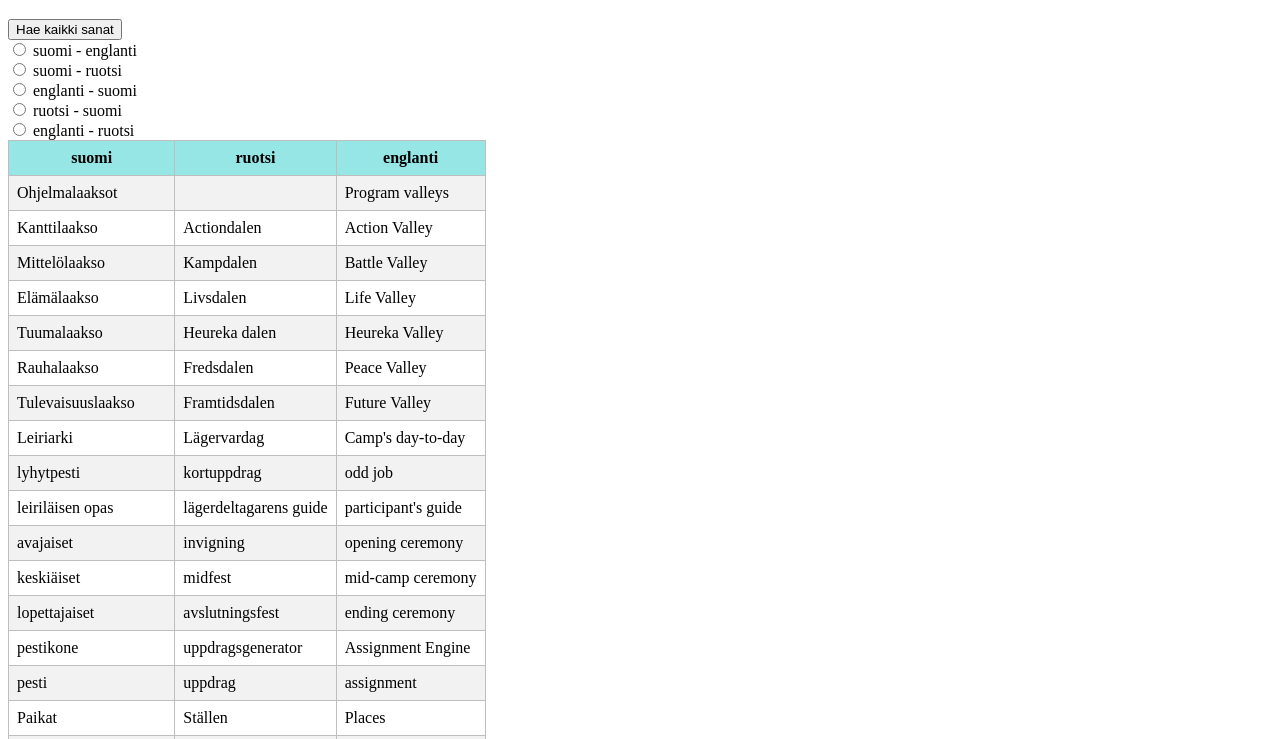
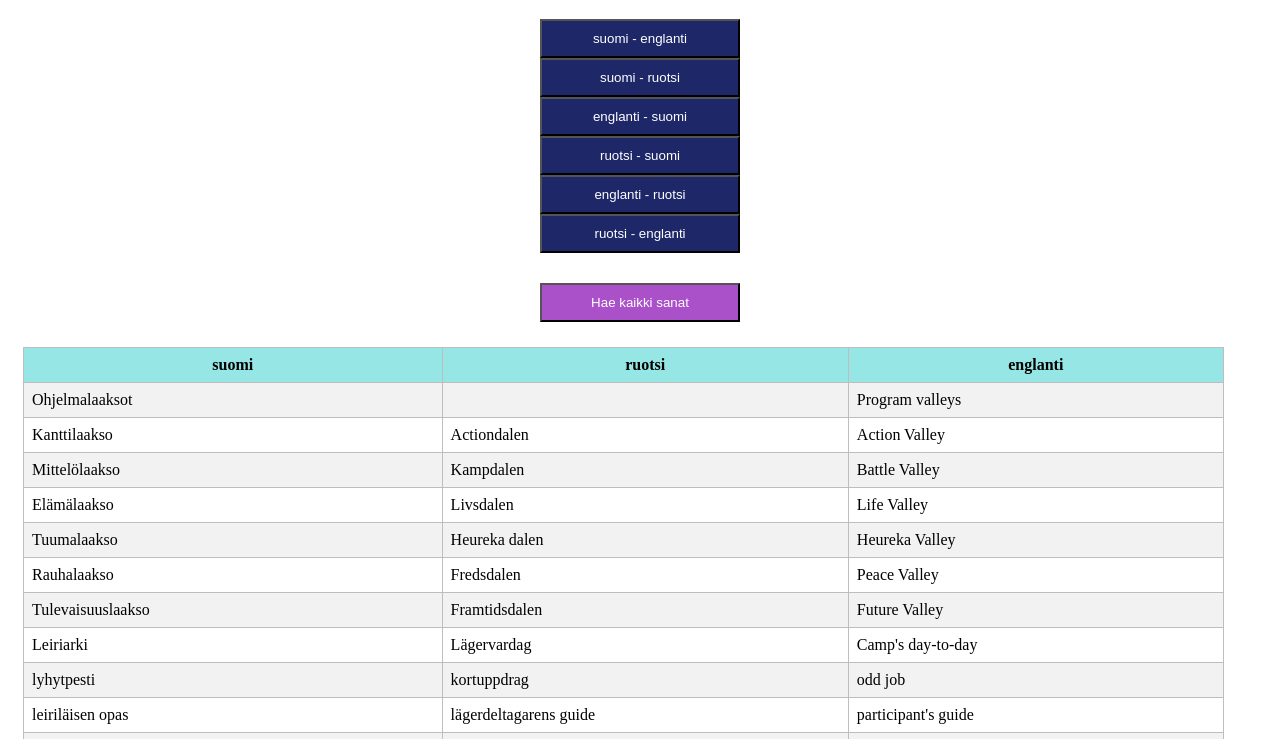
Before and after one commit to faltzuthewiz/kajo2022-dictionary, a plain HTML site: page index.html in a window 1280 px wide. Shown: the part 61-800 px from the top of the page. Drawn offline with Linux system fonts and the light colour scheme.

Commit message:
CSS magic and a huge JS mess.

```diff
--- a/index.html
+++ b/index.html
@@ -15,7 +15,7 @@
 
     </div>
     -->
-    <button onclick="getAll()">Hae kaikki sanat</button>
+
     <!--
      Trying out a new version of the select option
 <form>
@@ -29,6 +29,7 @@
   <button id="btn" onclick="selectFirstLanguage()">Get the Selected Index</button> -->
 </form>
 
+<!--
     <div>
       <form>
         <input onclick="checkSelection()" type="radio" id="suomi-englanti">
@@ -42,6 +43,23 @@
         <input onclick="checkSelection()" type="radio" id="englanti-ruotsi">
         <label for="englanti-ruotsi">englanti - ruotsi</label> <br>
       </form>
+    </div>
+-->
+
+    <div class="center">
+    <div class="btn-group">
+      <button onclick="selectFinEng()" id="suomi-englanti">suomi - englanti</button>
+      <button >suomi - ruotsi</button>
+      <button>englanti - suomi</button>
+      <button>ruotsi - suomi</button>
+      <button>englanti - ruotsi</button>
+      <button>ruotsi - englanti</button>
+    </div>
+    </div>
+
+    <!--This button starts the "Get all words" -function. -->
+    <div class="center">
+      <button class="get-all-btn" onclick="getAll()">Hae kaikki sanat</button>
     </div>
 
     <div id="outputArea"></div>
--- a/sanakirja.js
+++ b/sanakirja.js
@@ -164,6 +164,7 @@ text += "</table>"
 document.getElementById("outputAreaGetAll").innerHTML = text;
 }
 
+/*
 // Find a specific word (here: Finnish-English)
 function search2() {
     let keyWord = document.getElementById("searchInput").value;
@@ -172,6 +173,7 @@ function search2() {
     document.getElementById("outputArea").innerHTML = "Suomi: " + foundObject.suomi + " Englanti: " + foundObject.english;
     console.log(foundObject);
   }
+  */
 
 // Create variables for different language options.
 let finEng = document.getElementById("suomi-englanti");
@@ -180,6 +182,7 @@ let engFin = document.getElementById("englanti-suomi");
 let sweFin = document.getElementById("ruotsi-suomi");
 let engSwe = document.getElementById("englanti-ruotsi");
 let sweEng = document.getElementById("ruotsi-englanti");
+
 
 // Selects two languages to display
   function selectLanguages() {
@@ -241,6 +244,7 @@ let sweEng = document.getElementById("ruotsi-englanti");
 
 
  // Starts when the user clicks one of the language options. Checks which two languages was selected in which order.
+ /* Don't think I need this long since I dropped the radio buttons.
   function checkSelection() {
       if (finEng.checked == true) {
         lang1 = suomi;
@@ -274,7 +278,18 @@ let sweEng = document.getElementById("ruotsi-englanti");
         return selectLanguagesTest();
   }
 }
+*/
 
+// If I used parameters, I probably don't need to repeat the same code over and over... Function runs when user selects "Finnish - English" button.
+function selectFinEng() {
+    lang1 = suomi;
+    lang2 = english;
+    header1 = "suomi";
+    header2 = "englanti";
+    return selectLanguagesTest();
+}
+
+// DO NOT DELETE, IT IS NOT UNIMPORTANT DESPITE OF THE NAME. Btw change the name for the final version.
 function selectLanguagesTest() {
     let text = "<table><tr><th>" + header1 + "</th><th>" + header2 + "</th></tr>";
     for (var i = 0; i < words.length; i++) {
@@ -283,11 +298,12 @@ function selectLanguagesTest() {
     text += "</table>"
     document.getElementById("outputAreaGetAll").innerHTML = text;
 
-    // Unchecks radio buttons.
-    uncheckOptions();
+    // Unchecks radio buttons. Tbh I don't need the radio button uncheck anymore.
+    //uncheckOptions();
    // console.log(selectedLanguage1);
 }
 
+/* Don't think I need this anymore since I dropped the radio buttons.
 function uncheckOptions() {
 
     finSwe.checked = false;
@@ -297,3 +313,4 @@ function uncheckOptions() {
     engSwe.checked = false;
 
 }
+*/
--- a/style.css
+++ b/style.css
@@ -2,6 +2,12 @@ table, th, td {
     border:1px solid #bebebe;
     border-collapse: collapse;
     font-family: barlow light;
+    margin: 15px;
+  }
+
+  table {
+      width: 95%;
+      overflow-wrap: break-word;
   }
 
   p {
@@ -10,6 +16,7 @@ table, th, td {
 
   h1 {
       text-align: center;
+      font-family: barlow;
   }
 
   th {
@@ -22,3 +29,42 @@ table, th, td {
   }
 
   tr:nth-child(even){background-color: #f2f2f2;}
+  tr:hover {background-color: #ddd;}
+
+  .btn-group button {
+    padding: 10px;
+    width: 200px;
+    color: white;
+    background-color: #1E2869;
+    display: block;
+    text-align: center;
+    float: none;
+  }
+
+.get-all-btn {
+    margin-top: 30px;
+    margin-bottom: 10px;
+    width: 200px;
+    padding: 10px;
+    text-align: center;
+    float: none;
+    background-color: #AA50C8;
+    color: white;
+}
+/*
+.btn-group {
+    width: 95%;
+    display: flex;
+    justify-content: center;
+    align-items: center;
+} */
+
+
+.center {
+    width: 200px;
+    /* border: 5px solid #FFFF00; test color so I can see where the container was*/
+    display: flex;
+    justify-content: center;
+    margin-left: auto;
+    margin-right: auto;
+}
```
